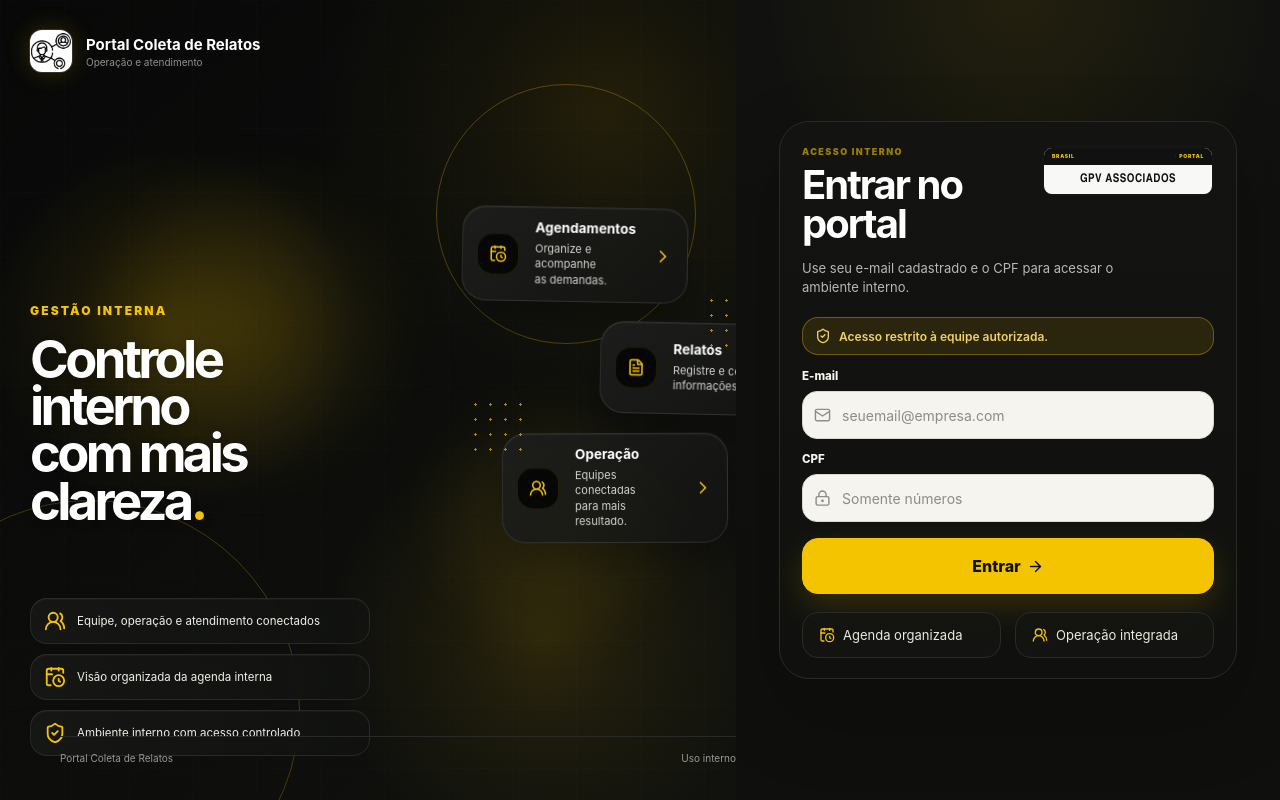
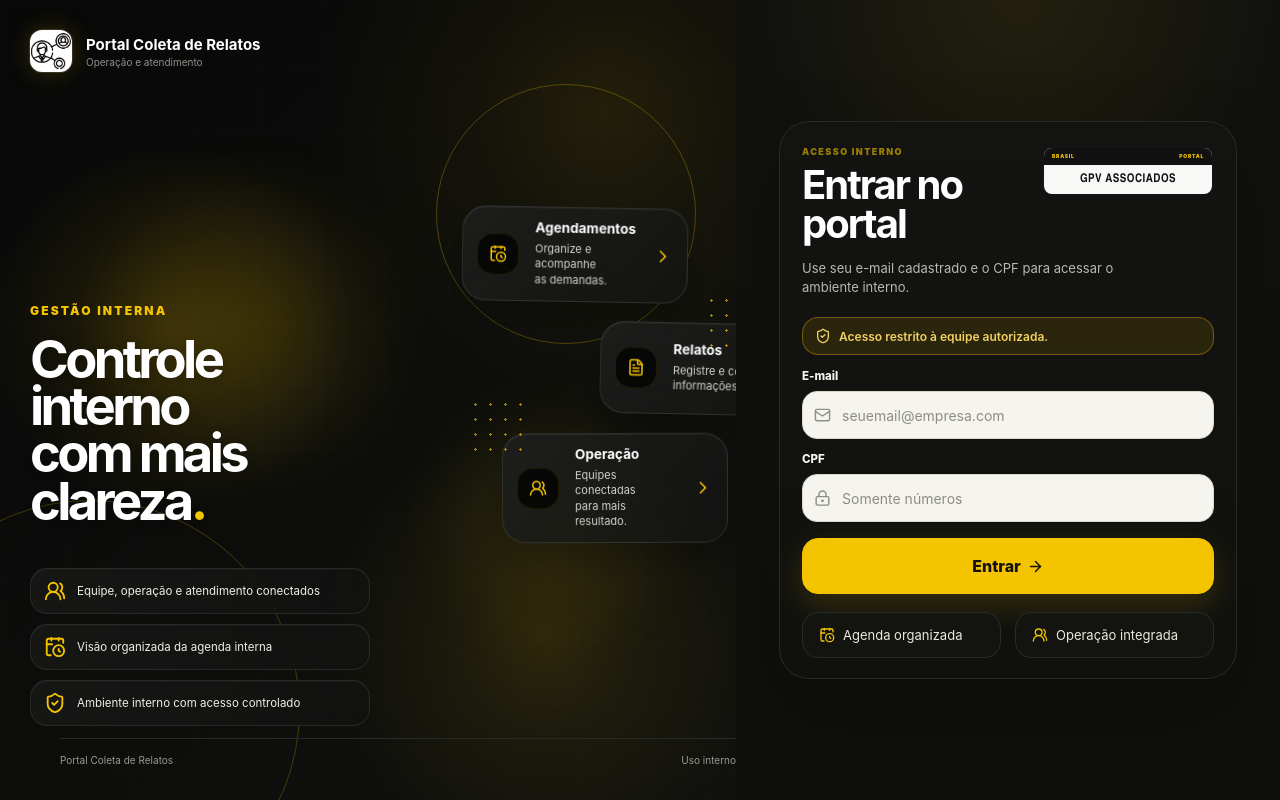
Before and after one commit to pedrohenriquefsdev-never-give-up/Coleta-de-Relatos-Agendamento, a Next.js app: page /login in a window 1280 px wide. Built offline with nearby package versions, Linux system fonts and the light colour scheme; no server answers.

Commit message:
Add files via upload

```diff
--- a/app/globals.css
+++ b/app/globals.css
@@ -1421,3 +1421,20 @@
   .cluster-b{top:114px!important;left:90px!important}
   .cluster-c{top:176px!important;left:378px!important}
 }
+
+/* V1.19 - raise bottom feature stack only */
+.v18-feature-stack{
+  bottom:78px!important;
+}
+.v17-footer{
+  bottom:12px!important;
+}
+
+@media(max-height:820px) and (min-width:981px){
+  .v18-feature-stack{
+    bottom:74px!important;
+  }
+  .v17-footer{
+    bottom:10px!important;
+  }
+}
--- a/package.json
+++ b/package.json
@@ -1,6 +1,6 @@
 {
   "name": "portal-coleta-relatos",
-  "version": "1.18.0",
+  "version": "1.19.0",
   "private": true,
   "scripts": {
     "dev": "next dev",
```
